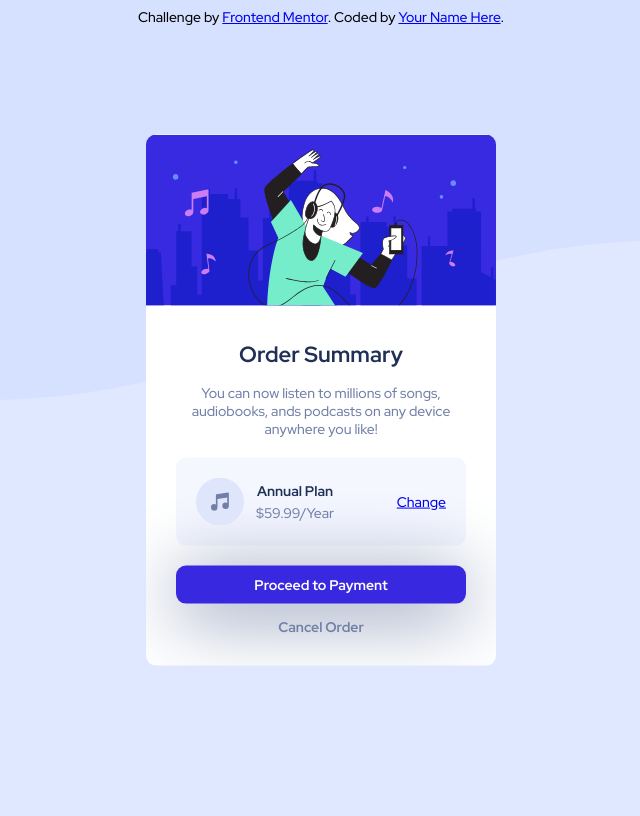
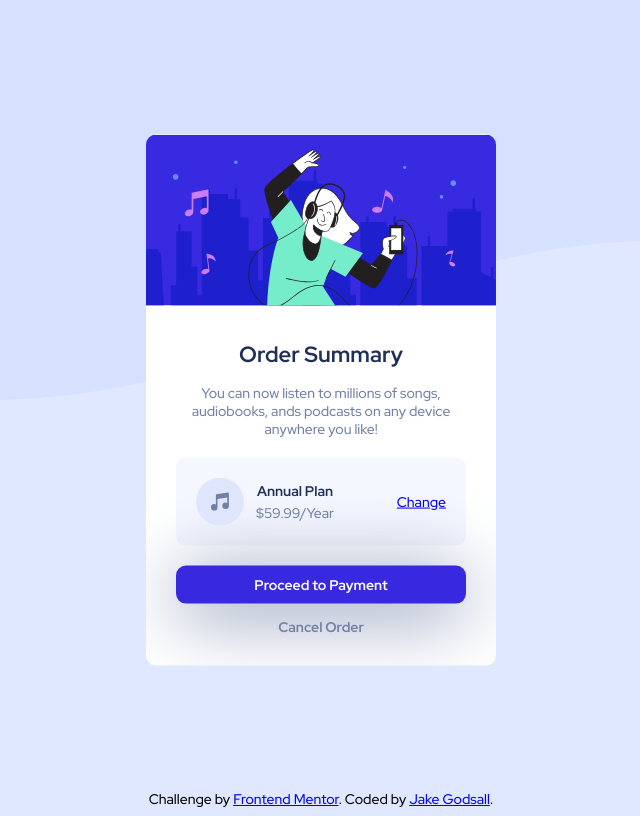
Before and after one commit to jakegodsall/fm-order-summary-component, a plain HTML site: page index.html in a window 1280 px wide. Shown: the whole page, without its empty margins (319-959 px from the left). Drawn offline with Linux system fonts and the light colour scheme.

Commit message:
fixed attribution message

```diff
--- a/index.html
+++ b/index.html
@@ -60,7 +60,7 @@
 
     <div class="attribution">
       Challenge by <a href="https://www.frontendmentor.io?ref=challenge" target="_blank">Frontend Mentor</a>.
-      Coded by <a href="#">Your Name Here</a>.
+      Coded by <a href="https://github.com/jakegodsall">Jake Godsall</a>.
     </div>
   </body>
 
--- a/stylesheet.css
+++ b/stylesheet.css
@@ -8,6 +8,9 @@ body {
     background-size: 100% 50vh;
     min-height: 100vh;
     background-color: hsl(225, 100%, 94%);
+
+    display: flex;
+    flex-direction: column-reverse;
 }
 
 .container {
```
